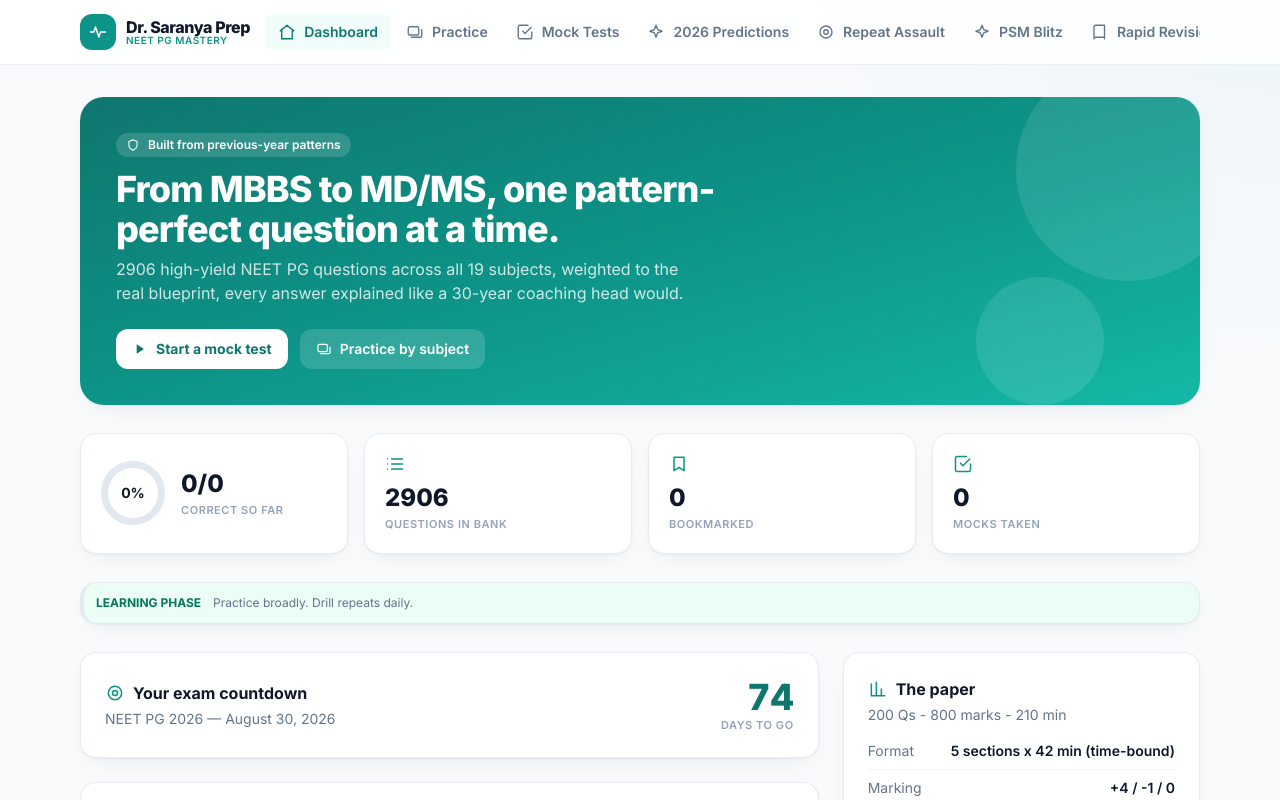
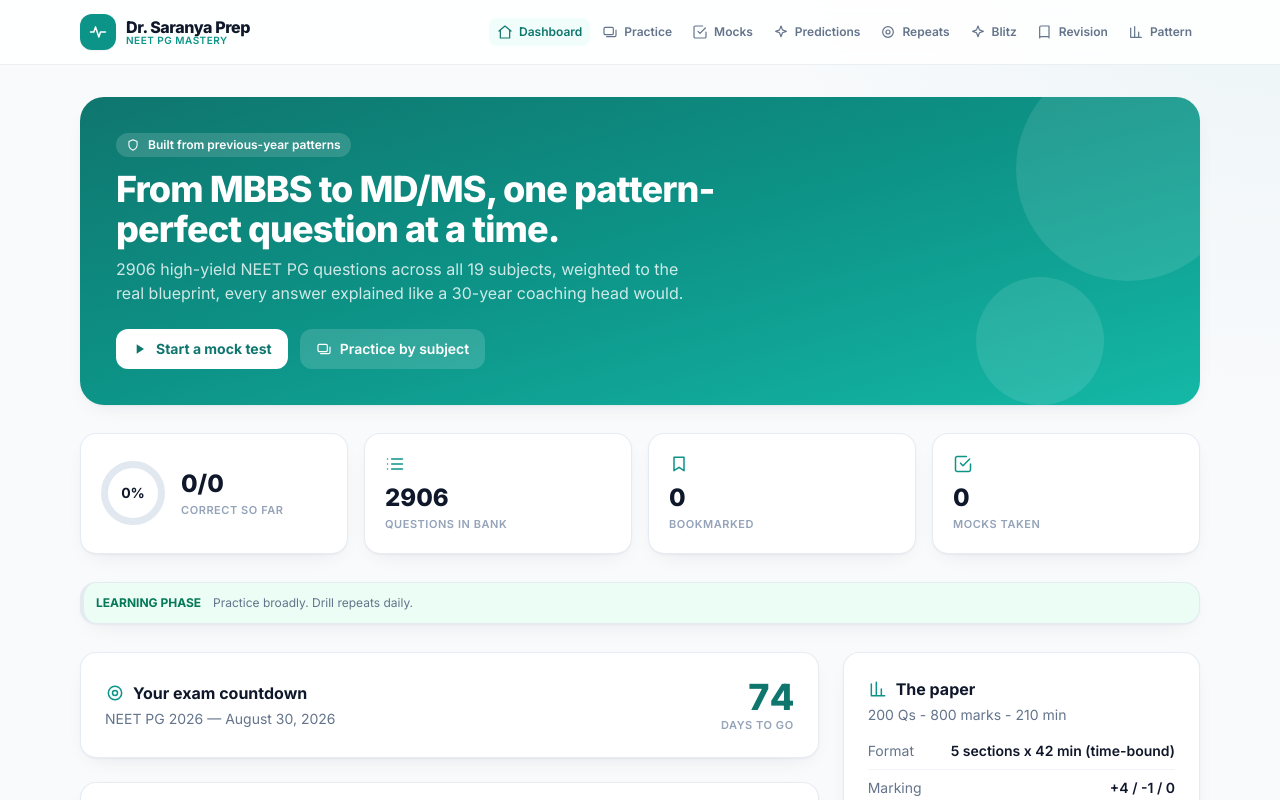
Before and after one commit to devsharkify/passpg, a React (Vite) app: page / in a window 1280 px wide. Shown: the top 800 px of the page. Built offline with nearby package versions, Linux system fonts and the light colour scheme.

Commit message:
fix: compact nav so all 8 items fit without scrolling

```diff
--- a/src/components/Layout.tsx
+++ b/src/components/Layout.tsx
@@ -5,12 +5,12 @@ import { Icon } from './ui';
 const NAV = [
   { to: '/', label: 'Dashboard', icon: 'home' as const, end: true },
   { to: '/practice', label: 'Practice', icon: 'cards' as const },
-  { to: '/mock', label: 'Mock Tests', icon: 'test' as const },
-  { to: '/prediction', label: '2026 Predictions', icon: 'spark' as const },
-  { to: '/repeat-assault', label: 'Repeat Assault', icon: 'target' as const },
-  { to: '/blitz', label: 'PSM Blitz', icon: 'spark' as const },
-  { to: '/revision', label: 'Rapid Revision', icon: 'book' as const },
-  { to: '/pattern', label: 'Exam Pattern', icon: 'chart' as const },
+  { to: '/mock', label: 'Mocks', icon: 'test' as const },
+  { to: '/prediction', label: 'Predictions', icon: 'spark' as const },
+  { to: '/repeat-assault', label: 'Repeats', icon: 'target' as const },
+  { to: '/blitz', label: 'Blitz', icon: 'spark' as const },
+  { to: '/revision', label: 'Revision', icon: 'book' as const },
+  { to: '/pattern', label: 'Pattern', icon: 'chart' as const },
 ];
 
 function Brand() {
@@ -37,12 +37,12 @@ export default function Layout({ children }: { children: ReactNode }) {
             {NAV.map((n) => (
               <NavLink key={n.to} to={n.to} end={n.end}
                 className={({ isActive }) =>
-                  `flex items-center gap-2 px-3 py-2 rounded-lg text-sm font-semibold whitespace-nowrap transition ${
+                  `flex items-center gap-1.5 px-2 py-1.5 rounded-lg text-xs font-semibold whitespace-nowrap transition ${
                     isActive ? 'bg-brand-50 text-brand-700' : 'text-slate-500 hover:text-ink hover:bg-slate-100'
                   }`
                 }>
-                <Icon name={n.icon} className="w-[18px] h-[18px]" />
-                <span className="hidden sm:inline">{n.label}</span>
+                <Icon name={n.icon} className="w-4 h-4 shrink-0" />
+                <span>{n.label}</span>
               </NavLink>
             ))}
           </nav>
```
